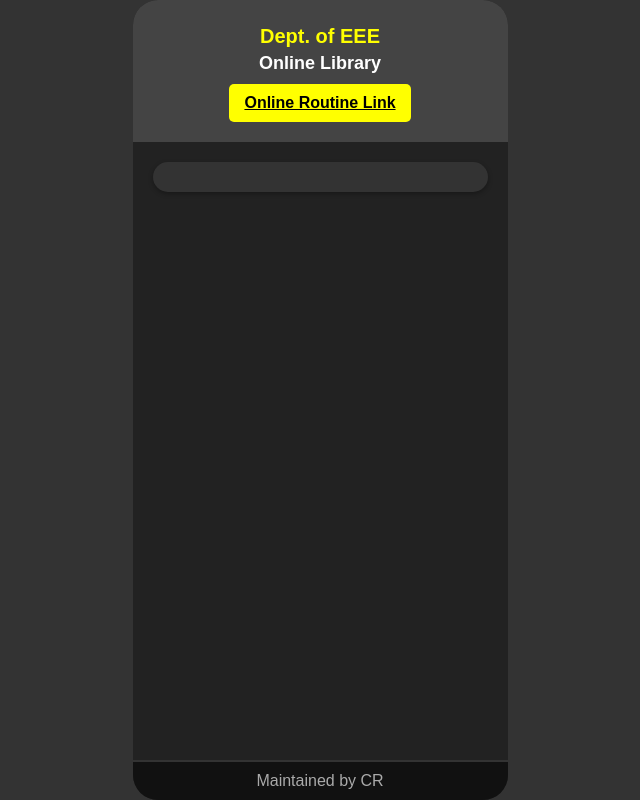
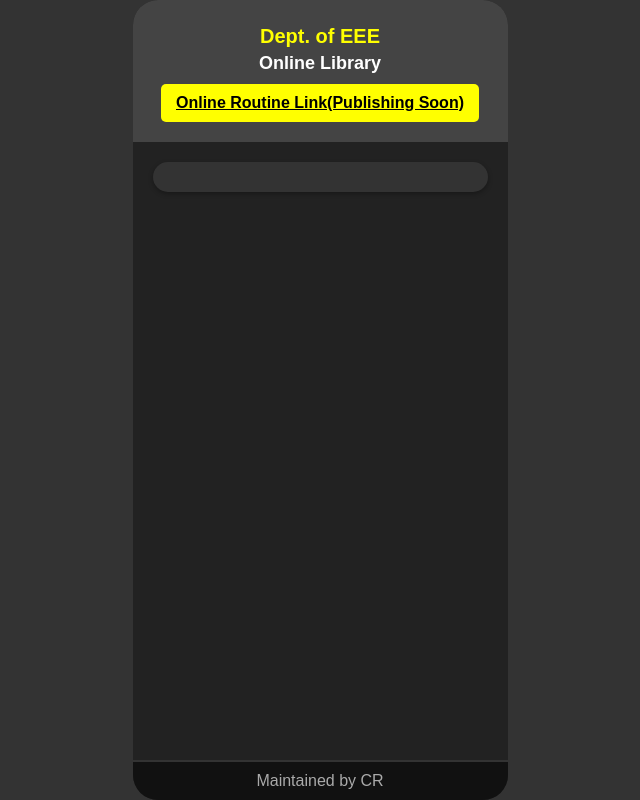
Before and after one commit to vu-eee/library, a plain HTML site: page index.html in a window 1280 px wide. Shown: the whole page, without its empty margins (320-960 px from the left). Drawn offline with Linux system fonts and the light colour scheme; no server answers.

Commit message:
Update index.html

```diff
--- a/index.html
+++ b/index.html
@@ -13,7 +13,7 @@
       <h1>Dept. of EEE</h1>
       <h2>Online Library</h2>
       <div class="buttons">
-        <a href="#" class="btn">Online Routine Link</a>
+        <a href="#" class="btn">Online Routine Link(Publishing Soon)</a>
       </div>
     </div>
 
```
